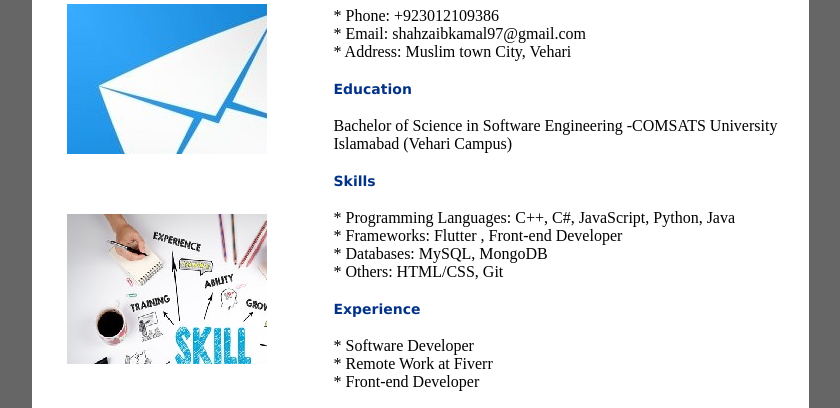
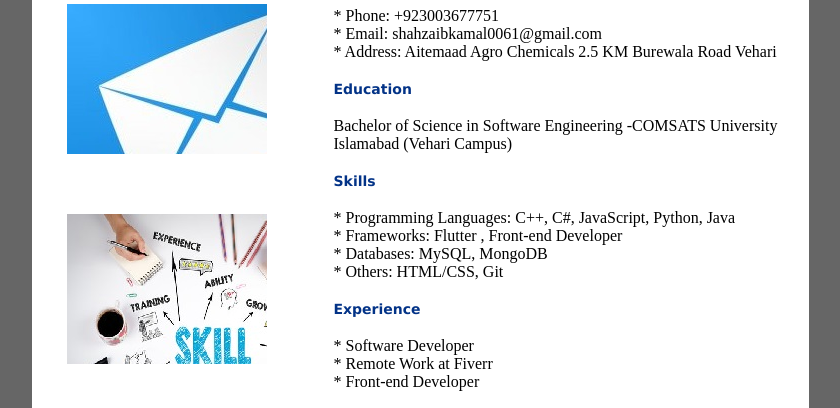
Before and after one commit to shahzaibkamal/cv-shahzaib, a plain HTML site: page index.htm in a window 1280 px wide. Shown: the part 321-729 px from the top of the page, without its empty margins (220-1060 px from the left). Drawn offline with Linux system fonts and the light colour scheme.

Commit message:
Update index.html

```diff
--- a/index.htm
+++ b/index.htm
@@ -26,9 +26,9 @@
 			<h1>Contact Information</h1>
 			<p>
 				<ul>
-					<li>* Phone: +923012109386</li>
-					<li>* Email: shahzaibkamal97@gmail.com</li>
-					<li>* Address: Muslim town City, Vehari</li>
+					<li>* Phone: +923003677751</li>
+					<li>* Email: shahzaibkamal0061@gmail.com</li>
+					<li>* Address: Aitemaad Agro Chemicals 2.5 KM Burewala Road Vehari</li>
 				</ul>
 			</p>
 			<h1>Education</h1>
```
